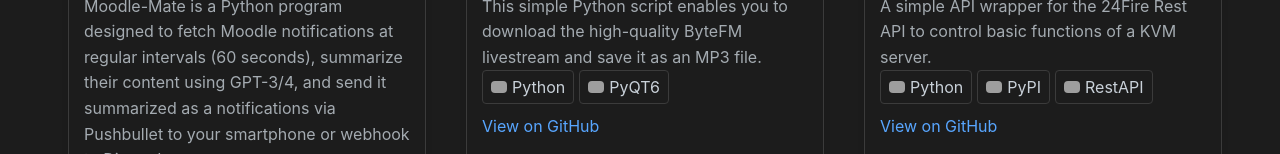
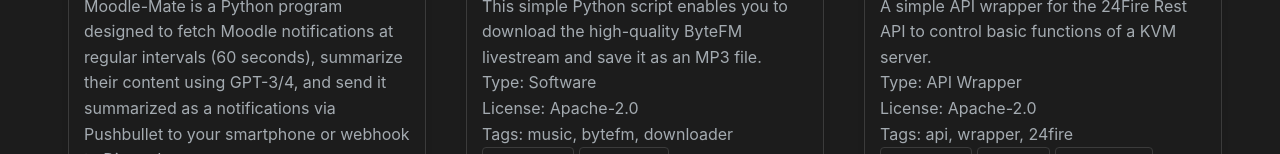
Before and after one commit to EvickaStudio/portfolio, a Svelte app: page / in a window 1280 px wide. Shown: the part 798-952 px from the top of the page. Built offline with nearby package versions, Linux system fonts and the light colour scheme; grey boxes are pictures that could not be loaded.

Commit message:
feat: Add project details to project cards in App.svelte

```diff
--- a/src/App.svelte
+++ b/src/App.svelte
@@ -58,6 +58,9 @@
                     <img src={project.imageUrl} alt={project.name + " Image"}/>
                     <h3>{project.name}</h3>
                     <p>{project.description}</p>
+                    <p><span class="label">Type:</span> <span class="value">{project.projectType}</span></p>
+                    <p><span class="label">License:</span> <span class="value">{project.license}</span></p>
+                    <p><span class="label">Tags:</span> <span class="value">{project.tags.join(', ')}</span></p>
                     <div class="badges">
                         {#each project.badges as badge}
                         <div class="badge" style="border-color: {badge.color ? badge.color : '#3b3b3b'};">
--- a/src/Data.js
+++ b/src/Data.js
@@ -5,6 +5,13 @@
             "Moodle-Mate is a Python program designed to fetch Moodle notifications at regular intervals (60 seconds), summarize their content using GPT-3/4, and send it summarized as a notifications via Pushbullet to your smartphone or webhook to Discord. ",
         imageUrl: "https://cdn.evickastudio.de/static/media/moodemate_cover.png",
         githubUrl: "https://github.com/EvickaStudio/Moodle-Mate",
+        projectType: "Server Application",
+        license: "Apache-2.0",
+        tags: [
+            "education",
+            "moodle",
+            "mate"
+        ],
         badges: [
             {
                 icon: "https://cdn.evickastudio.de/static/media/python_icon.svg",
@@ -27,6 +34,13 @@
         imageUrl:
             "https://cdn.evickastudio.de/static/media/bytefm_cover_big.webp",
         githubUrl: "https://github.com/EvickaStudio/ByteFM-Livestream-Downloader",
+        projectType: "Software",
+        license: "Apache-2.0",
+        tags: [
+            "music",
+            "bytefm",
+            "downloader",
+        ],
         badges: [
             {
                 icon: "https://cdn.evickastudio.de/static/media/python_icon.svg",
@@ -44,6 +58,13 @@
             "A simple API wrapper for the 24Fire Rest API to control basic functions of a KVM server.",
         imageUrl: "https://cdn.evickastudio.de/static/media/24fire_cover.webp",
         githubUrl: "https://github.com/EvickaStudio/24-Fire-REST-API",
+        projectType: "API Wrapper",
+        license: "Apache-2.0",
+        tags: [
+            "api",
+            "wrapper",
+            "24fire",
+        ],
         badges: [
             {
                 icon: "https://cdn.evickastudio.de/static/media/python_icon.svg",
@@ -66,6 +87,13 @@
         imageUrl:
             "https://cdn.evickastudio.de/static/media/r2_cover.webp",
         githubUrl: "https://github.com/EvickaStudio/r2-explorer",
+        projectType: "Software",
+        license: "Apache-2.0",
+        tags: [
+            "cloudflare",
+            "r2",
+            "explorer",
+        ],
         badges: [
             {
                 icon: "https://cdn.evickastudio.de/static/media/python_icon.svg",
@@ -87,6 +115,12 @@
             "The current website you are looking at. It is build using Svelte and TailwindCSS.",
         imageUrl: "https://cdn.evickastudio.de/static/media/header_logo.svg",
         githubUrl: "https://github.com/EvickaStudio/portfolio",
+        projectType: "Website",
+        license: "Apache-2.0",
+        tags: [
+            "website",
+            "portfolio",
+        ],
         badges: [
             {
                 icon: "https://cdn.evickastudio.de/static/media/python_icon.svg",
@@ -111,6 +145,13 @@
         description: "A Python-based notification bot for Edwin Rosen concerts, monitoring their ticket RestAPI for updates.",
         imageUrl: "https://cdn.evickastudio.de/static/media/edwinrosen_cover.webp",
         githubUrl: "https://github.com/EvickaStudio/edwin-rosen-bot",
+        projectType: "Bot",
+        license: "Apache-2.0",
+        tags: [
+            "bot",
+            "edwinrosen",
+            "concert",
+        ],
         badges: [
             {
                 "icon": "https://cdn.evickastudio.de/static/media/python_icon.svg",
@@ -124,6 +165,13 @@
             "Spoti-Key is a Python application that adds the currently playing song on Spotify to your liked songs. It uses the Spotify Web API via the Spotipy library and can be executed via a hotkey on your keyboard. ",
         imageUrl: "https://cdn.evickastudio.de/static/media/spotikey_cover.webp",
         githubUrl: "https://github.com/EvickaStudio/Spoti-Key",
+        projectType: "Software",
+        license: "Apache-2.0",
+        tags: [
+            "music",
+            "spotify",
+            "hotkey",
+        ],
         badges: [
             {
                 icon: "https://cdn.evickastudio.de/static/media/python_icon.svg",
@@ -141,6 +189,12 @@
             "A Python-based API wrapper designed for streamlined interaction with Moodle platforms. Handles authentication, session management, and basic data retrieval. ",
         imageUrl: "https://cdn.evickastudio.de/static/media/moodle_cover.svg",
         githubUrl: "https://github.com/EvickaStudio/Moodle-API",
+        projectType: "API Wrapper",
+        license: "Apache-2.0",
+        tags: [
+            "api",
+            "moodle",
+        ],
         badges: [
             {
                 icon: "https://cdn.evickastudio.de/static/media/python_icon.svg",
@@ -158,6 +212,13 @@
             "A very simple wrapper for the GROQ chat completion API. ",
         imageUrl: "https://cdn.evickastudio.de/static/media/evickastudio_pic.svg",
         githubUrl: "https://github.com/EvickaStudio/Groq-Chat",
+        projectType: "API Wrapper",
+        license: "Apache-2.0",
+        tags: [
+            "api",
+            "groq",
+            "chat",
+        ],
         badges: [
             {
                 icon: "https://cdn.evickastudio.de/static/media/moodle_cover.svg",
```
